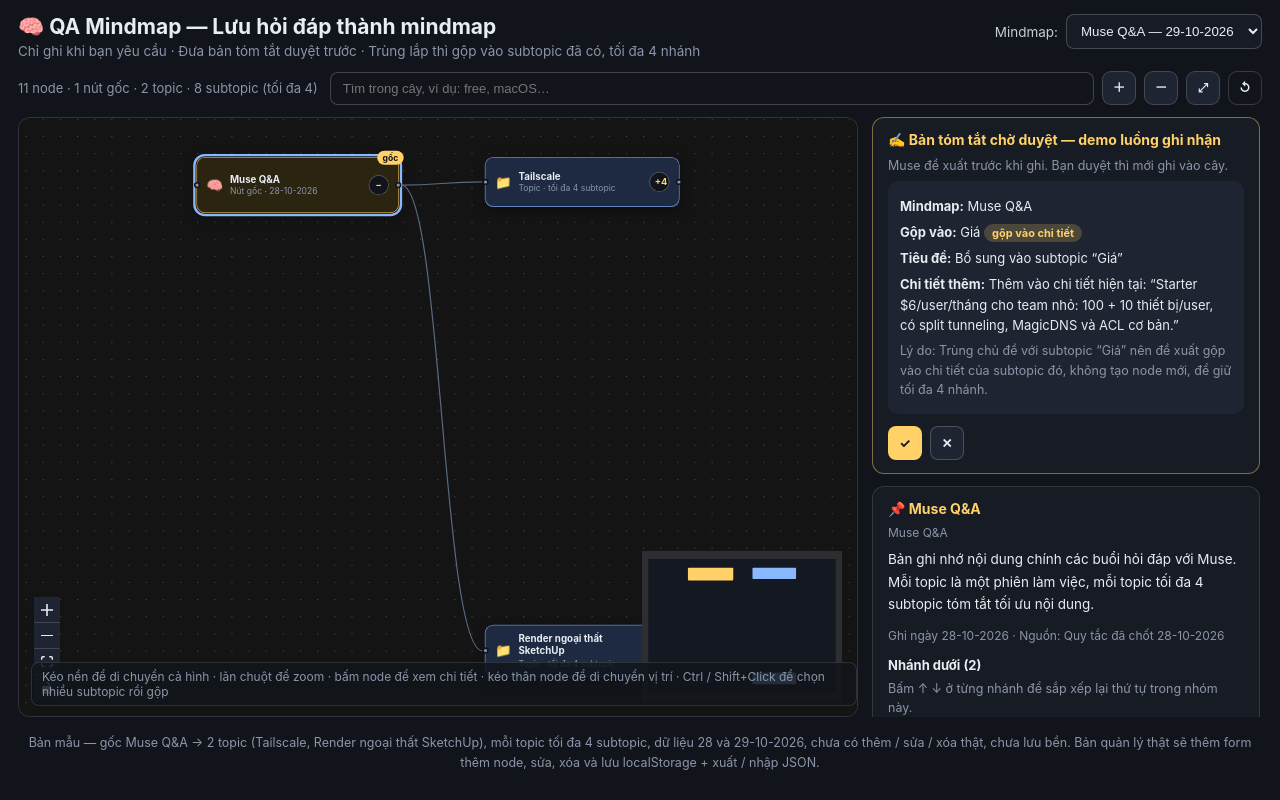
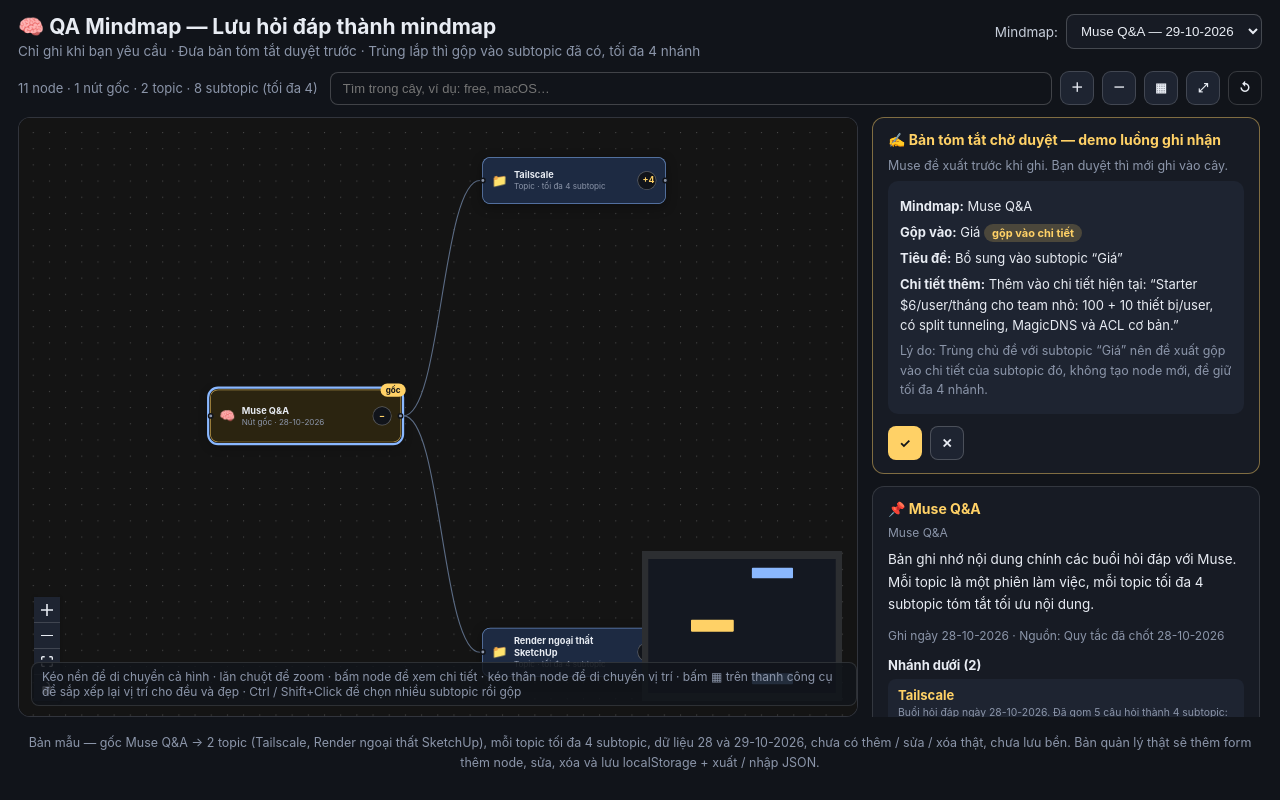
Before and after one commit to nguyenhuuhanhlam/ideas-n-solutions, a React (Vite) app in the folder qa-mindmap/: page / in a window 1280 px wide. Built offline with nearby package versions, Linux system fonts and the light colour scheme.

Commit message:
QA Mindmap: sắp xếp vị trí cho đều và đẹp, bỏ đổi thứ tự

```diff
--- a/qa-mindmap/src/App.jsx
+++ b/qa-mindmap/src/App.jsx
@@ -174,44 +174,47 @@
     })
   }, [byId])
 
-  // Sắp xếp lại: dời node lên / xuống 1 bậc trong nhóm cùng cha, theo thứ tự
-  // trên xuống dưới trên canvas. Dời cả cây con (ví dụ dời 1 topic thì các
-  // subtopic của nó dời theo cùng khoảng), chỉ đổi tọa độ y để giữ nguyên cột.
-  // Vị trí được cập nhật cả items lẫn flowNodes (như kéo thả), giữ trong phiên này.
-  const moveSibling = useCallback((id, dir) => {
-    const node = byId[id]
-    if (!node || !node.parentId) return
-    const siblings = items
-      .filter((n) => n.parentId === node.parentId)
-      .sort((a, b) => a.position.y - b.position.y || a.position.x - b.position.x)
-    const idx = siblings.findIndex((n) => n.id === id)
-    const targetIdx = idx + dir
-    if (idx < 0 || targetIdx < 0 || targetIdx >= siblings.length) return
-    const target = siblings[targetIdx]
-    const delta = target.position.y - node.position.y
-    if (delta === 0) return
-    const subtreeA = new Set([id, ...descendantsOf(id, items)])
-    const subtreeB = new Set([target.id, ...descendantsOf(target.id, items)])
-    const shift = (n) => (subtreeA.has(n.id) ? delta : subtreeB.has(n.id) ? -delta : 0)
-    setItems((prev) => prev.map((n) => {
-      const s = shift(n)
-      return s ? { ...n, position: { ...n.position, y: n.position.y + s } } : n
-    }))
-    setFlowNodes((prev) => prev.map((n) => {
-      const s = shift(n)
-      return s ? { ...n, position: { ...n.position, y: n.position.y + s } } : n
-    }))
-  }, [byId, items])
-
-  // Vị trí của node đang chọn trong nhóm cùng cha (để hiển thị + khóa nút ở 2 đầu).
-  const siblingInfo = useMemo(() => {
-    if (!selected || !selected.parentId) return null
-    const siblings = items
-      .filter((n) => n.parentId === selected.parentId)
-      .sort((a, b) => a.position.y - b.position.y || a.position.x - b.position.x)
-    const idx = siblings.findIndex((n) => n.id === selected.id)
-    return idx < 0 ? null : { pos: idx + 1, total: siblings.length }
-  }, [selected, items])
+  // Sắp xếp VỊ TRÍ cho đều và đẹp (không phải đổi thứ tự câu hỏi):
+  // cây gọn theo chiều dọc — lá (node không có con) cách đều nhau 150px,
+  // giữa 2 nhóm topic cách thêm 40px, node cha nằm chính giữa các con
+  // của nó (tính theo tâm node, cao gốc 72 / topic 64 / subtopic 56),
+  // cột x giữ nguyên: gốc 10, topic 380, subtopic 760.
+  // Tính lại từ cây đang có nên vẫn đúng sau khi kéo lệch, sau khi gộp
+  // (lá ít đi thì các lá còn lại tự dồn đều lại), hay sau khi thêm node.
+  const applyLayout = useCallback(() => {
+    const HEIGHT = { root: 72, topic: 64, subtopic: 56 }
+    const LEAF_PITCH = 150
+    const GROUP_GAP = 40
+    const kidsOf = (id) => items.filter((n) => n.parentId === id)
+    const pos = {}
+    let cursor = 0
+    const walk = (node, depth) => {
+      const kids = kidsOf(node.id)
+      const x = 10 + depth * 370
+      if (!kids.length) {
+        pos[node.id] = { x, y: cursor }
+        cursor += LEAF_PITCH
+        const center = cursor - LEAF_PITCH + (HEIGHT[node.kind] || 56) / 2
+        return { first: center, last: center }
+      }
+      let first = null
+      let last = null
+      kids.forEach((kid, i) => {
+        const range = walk(kid, depth + 1)
+        if (first === null) first = range.first
+        last = range.last
+        if (node.kind === 'root' && i < kids.length - 1) cursor += GROUP_GAP
+      })
+      const center = (first + last) / 2
+      pos[node.id] = { x, y: center - (HEIGHT[node.kind] || 56) / 2 }
+      return { first, last }
+    }
+    items.filter((n) => !n.parentId).forEach((root) => walk(root, 0))
+    setItems((prev) => prev.map((n) => (pos[n.id] ? { ...n, position: pos[n.id] } : n)))
+    setFlowNodes((prev) => prev.map((n) => (pos[n.id] ? { ...n, position: pos[n.id] } : n)))
+    // Đợi vị trí mới vào flow rồi mới vừa khung hình (mẫu team-assistant-sim).
+    setTimeout(() => rfRef.current?.fitView({ padding: 0.15 }), 50)
+  }, [items])
 
   const searchResults = useMemo(() => {
     const q = query.trim().toLowerCase()
@@ -336,6 +339,7 @@
         </div>
         <button type="button" className="icon-btn" title="Mở hết" aria-label="Mở hết" onClick={expandAll}>＋</button>
         <button type="button" className="icon-btn" title="Thu hết" aria-label="Thu hết" onClick={collapseAll}>－</button>
+        <button type="button" className="icon-btn" title="Sắp xếp lại vị trí cho đều và đẹp" aria-label="Sắp xếp lại vị trí cho đều và đẹp" onClick={applyLayout}>▦</button>
         <button type="button" className="icon-btn" title="Vừa khung hình" aria-label="Vừa khung hình" onClick={() => rfRef.current?.fitView({ padding: 0.15 })}>⤢</button>
         <button type="button" className="icon-btn ghost" title="Đặt lại bản mẫu" aria-label="Đặt lại bản mẫu" onClick={resetDraft}>↺</button>
       </div>
@@ -378,7 +382,7 @@
             <Controls />
             <MiniMap pannable zoomable nodeColor={(n) => (n.type === 'root' ? '#ffd166' : n.type === 'subtopic' ? '#ffb27d' : '#8ab8ff')} />
           </ReactFlow>
-          <div className="qm-hint">Kéo nền để di chuyển cả hình · lăn chuột để zoom · bấm node để xem chi tiết · kéo thân node để di chuyển vị trí · Ctrl / Shift+Click để chọn nhiều subtopic rồi gộp</div>
+          <div className="qm-hint">Kéo nền để di chuyển cả hình · lăn chuột để zoom · bấm node để xem chi tiết · kéo thân node để di chuyển vị trí · bấm ▦ trên thanh công cụ để sắp xếp lại vị trí cho đều và đẹp · Ctrl / Shift+Click để chọn nhiều subtopic rồi gộp</div>
         </div>
 
         <aside className="qm-panel-col">
@@ -426,29 +430,13 @@
                 <p className="qm-detail">{selected.detail}</p>
               )}
               <p className="qm-meta">Ghi ngày {selected.date} · Nguồn: {selected.source}</p>
-              {siblingInfo && (
-                <div className="qm-order-box">
-                  <span className="qm-order-label">↕ Sắp xếp · trong {byId[selected.parentId]?.title}: {siblingInfo.pos}/{siblingInfo.total}</span>
-                  <span className="qm-order-btns">
-                    <button type="button" disabled={siblingInfo.pos <= 1} onClick={() => moveSibling(selected.id, -1)} title="Dời lên 1 bậc trong cùng topic" aria-label="Dời lên 1 bậc">↑</button>
-                    <button type="button" disabled={siblingInfo.pos >= siblingInfo.total} onClick={() => moveSibling(selected.id, 1)} title="Dời xuống 1 bậc trong cùng topic" aria-label="Dời xuống 1 bậc">↓</button>
-                  </span>
-                </div>
-              )}
               {selChildren.length > 0 && (
                 <>
                   <h3>Nhánh dưới ({selChildren.length})</h3>
-                  <p className="hint">Bấm ↑ ↓ ở từng nhánh để sắp xếp lại thứ tự trong nhóm này.</p>
                   <ul className="qm-children">
-                    {selChildren.map((c, i) => (
+                    {selChildren.map((c) => (
                       <li key={c.id}>
-                        <div className="qm-child-row">
-                          <button type="button" className="linklike" onClick={() => selectAndReveal(c.id)}>{c.title}</button>
-                          <span className="qm-child-order">
-                            <button type="button" disabled={i === 0} onClick={() => moveSibling(c.id, -1)} title="Dời nhánh này lên 1 bậc" aria-label="Dời nhánh này lên 1 bậc">↑</button>
-                            <button type="button" disabled={i === selChildren.length - 1} onClick={() => moveSibling(c.id, 1)} title="Dời nhánh này xuống 1 bậc" aria-label="Dời nhánh này xuống 1 bậc">↓</button>
-                          </span>
-                        </div>
+                        <button type="button" className="linklike" onClick={() => selectAndReveal(c.id)}>{c.title}</button>
                         <small>{(c.sections ? c.sections.map((s) => s.text).join(' ') : c.detail).slice(0, 80)}…</small>
                       </li>
                     ))}
@@ -472,7 +460,7 @@
               <li>Kéo nền để di chuyển cả hình, bấm node để xem chi tiết — đúng kiểu team-assistant-sim, không còn chế độ khoanh chọn trên nền.</li>
               <li>Kéo thân node để di chuyển vị trí, vị trí mới được giữ trong phiên này.</li>
               <li>Mặc định các topic đóng, subtopic ẩn: mở app chỉ thấy nút gốc + các topic, bấm +N trên topic để mở nhánh. Nút ＋ / － trên thanh công cụ vẫn mở / thu toàn bộ, tìm kiếm hoặc bấm tên nhánh trong panel phải chỉ mở đúng nhánh cần tới.</li>
-              <li>Sắp xếp lại node: chọn 1 node rồi bấm ↑ / ↓ trong hộp “↕ Sắp xếp” ở panel phải, hoặc bấm ↑ / ↓ ở từng nhánh trong mục “Nhánh dưới” của node cha — chỉ đổi thứ tự trong nhóm cùng cha, dời topic thì cả subtopic của nó dời theo, thứ tự mới giữ trong phiên này.</li>
+              <li>Sắp xếp vị trí (không phải đổi thứ tự câu hỏi): vị trí mặc định đã cân đối sẵn — gốc nằm giữa 2 topic, subtopic cách đều nhau; kéo lệch rồi thì bấm ▦ trên thanh công cụ để tính lại toàn bộ cây cho đều và đẹp, xong tự vừa khung hình.</li>
               <li>Các nút thao tác đều dạng icon, nhãn đầy đủ nằm trong title + aria-label (rê chuột vào nút để xem).</li>
             </ul>
           </section>
--- a/qa-mindmap/src/data.js
+++ b/qa-mindmap/src/data.js
@@ -25,7 +25,7 @@
     detail: 'Bản ghi nhớ nội dung chính các buổi hỏi đáp với Muse. Mỗi topic là một phiên làm việc, mỗi topic tối đa 4 subtopic tóm tắt tối ưu nội dung.',
     source: 'Quy tắc đã chốt 28-10-2026',
     date: '28-10-2026',
-    position: { x: 10, y: 280 },
+    position: { x: 10, y: 537 },
   },
   {
     id: 'topic-tailscale',
@@ -35,7 +35,7 @@
     detail: 'Buổi hỏi đáp ngày 28-10-2026. Đã gom 5 câu hỏi thành 4 subtopic: tổng quan và độ tin cậy, giá, cài đặt macOS, truy xuất folder.',
     source: 'Buổi hỏi đáp 28-10-2026',
     date: '28-10-2026',
-    position: { x: 380, y: 280 },
+    position: { x: 380, y: 221 },
   },
   {
     id: 'sub-overview',
@@ -45,7 +45,7 @@
     detail: 'Tailscale tạo mạng riêng ảo (tailnet) nối các máy ở xa như cùng một mạng LAN. Mỗi máy được cấp IP riêng dạng 100.x, chỉ máy cùng tài khoản mới thấy nhau. Không cần public IP, không cần mở cổng router, không cần DDNS. Lưu lượng mã hóa WireGuard, truy cập được dịch vụ nội bộ từ xa như MCP server, MySQL, NAS, camera. Công ty ở Toronto, thành lập 2019 bởi cựu kỹ sư Google. Đầu 2026 hơn 5 triệu user, hơn 20.000 doanh nghiệp, khách gồm Hugging Face, Mozilla, Mercari, Instacart. Đạt SOC 2 Type 2, lưu lượng đi trực tiếp giữa các máy, mã hóa đầu cuối.',
     source: 'Trả lời trong buổi hỏi đáp + nguồn công khai, kiểm chứng 28-10-2026',
     date: '28-10-2026',
-    position: { x: 760, y: 40 },
+    position: { x: 760, y: 0 },
   },
   {
     id: 'sub-price',
@@ -55,7 +55,7 @@
     detail: 'Có bản free. Bản Personal $0 cho cá nhân: 3 user, 100 thiết bị, gần đủ tính năng chính. Personal Plus $5/tháng: 6 user, 100 thiết bị, chia sẻ với gia đình.',
     source: 'tailscale.com/pricing, kiểm chứng 28-10-2026',
     date: '28-10-2026',
-    position: { x: 760, y: 200 },
+    position: { x: 760, y: 150 },
   },
   {
     id: 'sub-macos',
@@ -65,7 +65,7 @@
     detail: 'Có bản macOS, 2 cách cài: từ Mac App Store, hoặc bản Standalone tải từ tailscale.com/download (ít bị giới hạn sandbox hơn, hợp cho tính năng nâng cao). Giao diện mới cần macOS 13 Ventura trở lên, máy còn macOS 12 Monterey thì vẫn dùng giao diện cũ. Đăng nhập cùng tài khoản là vào chung mạng với máy Windows hiện tại.',
     source: 'Trả lời trong buổi hỏi đáp',
     date: '28-10-2026',
-    position: { x: 760, y: 360 },
+    position: { x: 760, y: 300 },
   },
   {
     id: 'sub-folder',
@@ -75,7 +75,7 @@
     detail: 'Muse truy xuất được folder qua Tailscale, nhưng Tailscale chỉ lo phần đường mạng, không tự mở folder. Cần thêm 1 dịch vụ trên máy Windows chia sẻ đúng folder đó qua mạng, ví dụ thêm tool đọc file vào MCP server đang chạy ở cổng 8001, chạy 1 web server nhỏ trỏ vào folder, hoặc Windows File Sharing / SFTP. Máy ảo của Muse chỉ kết nối TCP ra ngoài qua Tailscale, không mount ổ đĩa trực tiếp được.',
     source: 'Trả lời trong buổi hỏi đáp',
     date: '28-10-2026',
-    position: { x: 760, y: 520 },
+    position: { x: 760, y: 450 },
   },
   {
     id: 'topic-sketchup-render',
@@ -85,7 +85,7 @@
     detail: 'Buổi hỏi đáp ngày 29-10-2026: tìm prompt tốt để render ngoại thất kiến trúc từ file SketchUp. Đã gom 6 prompt thành 4 subtopic: nguyên tắc và xuất ảnh, ban ngày và golden hour, buổi tối và phong cách khác, SketchUp AI Render và negative prompt.',
     source: 'Buổi hỏi đáp 29-10-2026',
     date: '29-10-2026',
-    position: { x: 380, y: 880 },
+    position: { x: 380, y: 861 },
   },
   {
     id: 'sub-sketchup-principle',
@@ -105,7 +105,7 @@
     detail: 'Mẫu khung chung: giữ đúng geometry, proportions và camera, mặt đứng trắng + lam gỗ ấm, kính full chiều cao, mái phẳng, sân vườn, nắng nhẹ, ảnh kiến trúc chi tiết cao. Ban ngày nắng đẹp thêm đá tự nhiên, cửa kính mở ra terrace, cây cọ, lối đá. Golden hour thêm ánh sáng ấm, bóng dài, kính sáng đèn từ trong, phản chiếu hồ bơi, tông điện ảnh.',
     source: 'Buổi hỏi đáp 29-10-2026',
     date: '29-10-2026',
-    position: { x: 760, y: 800 },
+    position: { x: 760, y: 790 },
   },
   {
     id: 'sub-sketchup-night-style',
@@ -115,7 +115,7 @@
     detail: 'Blue hour: khung thép đen + kính, đèn trong nhà ấm tương phản trời xanh đậm, đèn lối đi, phản chiếu mặt nước. Tối giản: bê tông thô + thép đen, cửa trượt kính lớn, sân rải sỏi, cây tạo hình, sáng dịu trời âm u. Nhà phố trời mưa nhẹ: gạch tối, khung cửa thép rộng, vỉa hè ướt tạo phản chiếu trên gạch và kính.',
     source: 'Buổi hỏi đáp 29-10-2026',
     date: '29-10-2026',
-    position: { x: 760, y: 960 },
+    position: { x: 760, y: 940 },
   },
   {
     id: 'sub-sketchup-ai-note',
@@ -125,7 +125,7 @@
     detail: 'Prompt SketchUp AI Render nên dưới 500 ký tự, viết như nói chuyện bình thường, nêu rõ vật liệu, ánh sáng, cảnh quan, phong cách, tránh các ký tự $, ..., +, =. Negative prompt nếu tool có hỗ trợ: distorted geometry, extra floors, changed windows, warped perspective, cartoon, low detail, blurry, extra buildings.',
     source: 'Buổi hỏi đáp 29-10-2026 · SketchUp Help, Best Practices for Custom Prompts',
     date: '29-10-2026',
-    position: { x: 760, y: 1120 },
+    position: { x: 760, y: 1090 },
   },
 ]
 
```
Also changed, not shown: qa-mindmap/src/index.css (+1 -10 lines), 1 other file (tests, documents, lock files or other folders).
